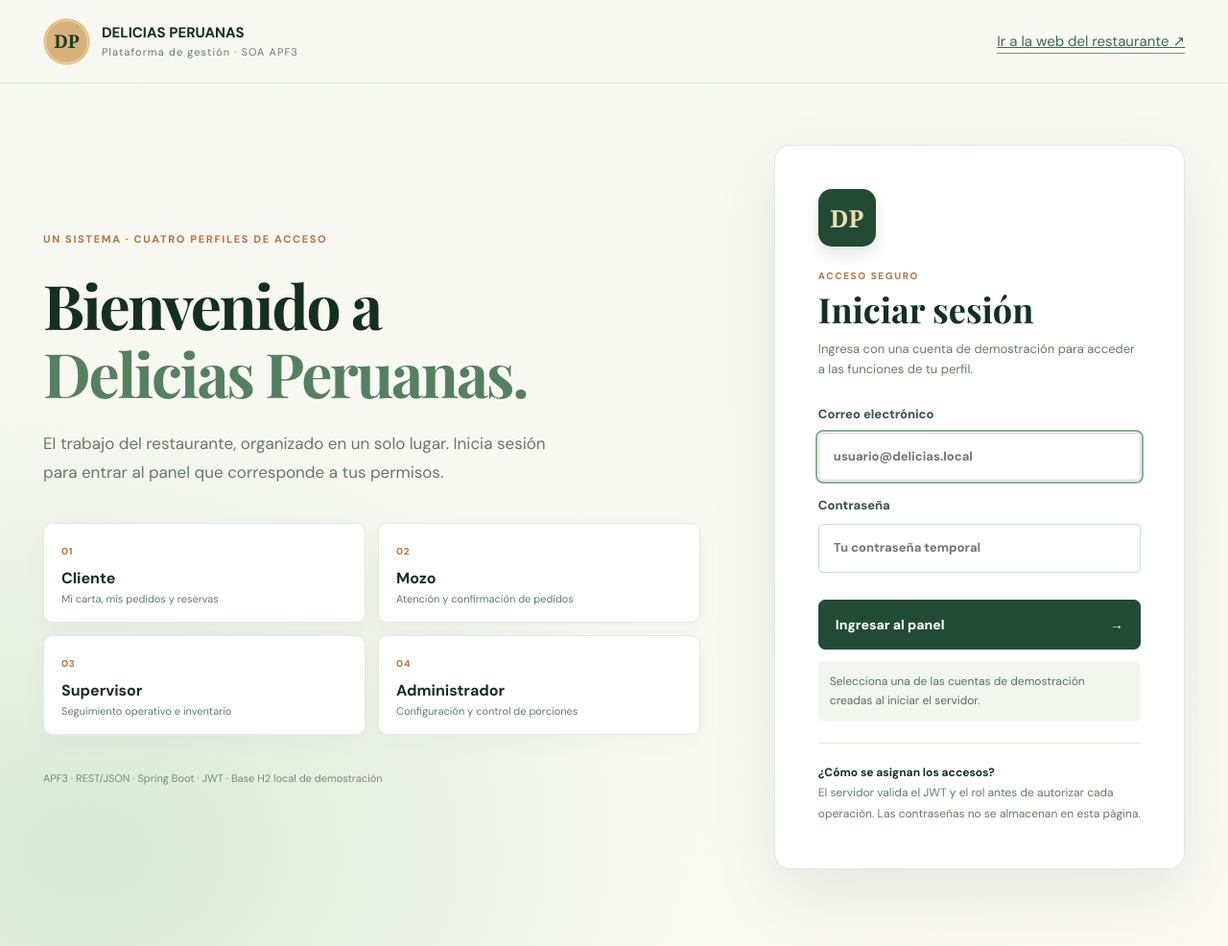
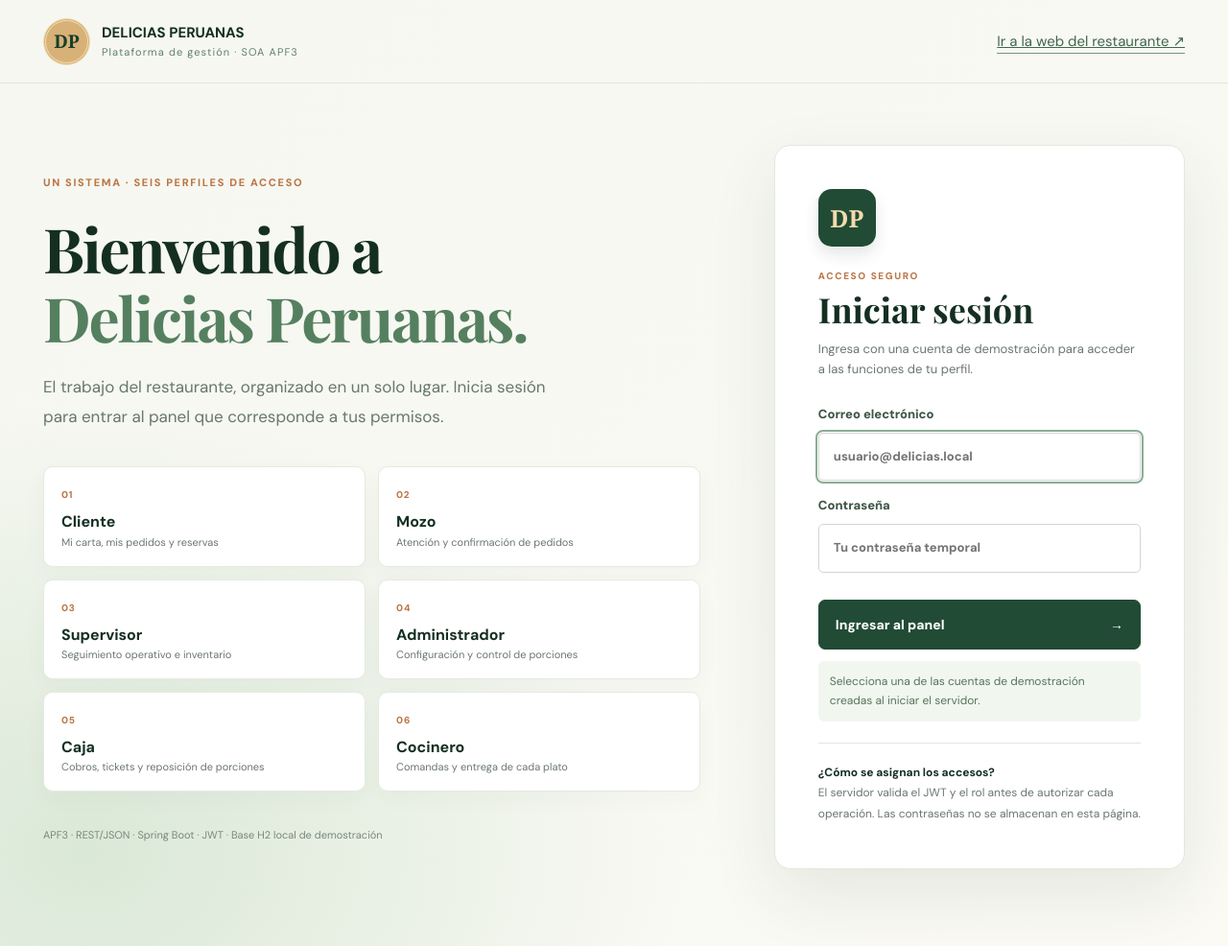
Before and after one commit to rabv7399/Integrador2-grupoRonald, a Spring Boot app: page /soa-demo/index.html in a window 1280 px wide. Shown: the whole page at 96% size. Run offline with Spring Boot 4, Linux system fonts and the light colour scheme; some of the project's set-up classes (security, data sources, template engines, error pages and the like) are left out, and stand-ins take their place.

Commit message:
style(login): mostrar seis perfiles, incluidos Caja y Cocinero

```diff
--- a/backend/src/main/resources/static/soa-demo/index.html
+++ b/backend/src/main/resources/static/soa-demo/index.html
@@ -18,7 +18,7 @@
   </header>
   <main class="access-layout shell">
     <div class="access-message">
-      <span class="eyebrow">UN SISTEMA · CUATRO PERFILES DE ACCESO</span>
+      <span class="eyebrow">UN SISTEMA · SEIS PERFILES DE ACCESO</span>
       <h1>Bienvenido a<br><em>Delicias Peruanas.</em></h1>
       <p>El trabajo del restaurante, organizado en un solo lugar. Inicia sesión para entrar al panel que corresponde a tus permisos.</p>
       <div class="access-roles" aria-label="Perfiles del sistema">
@@ -26,6 +26,8 @@
         <div><span>02</span><strong>Mozo</strong><small>Atención y confirmación de pedidos</small></div>
         <div><span>03</span><strong>Supervisor</strong><small>Seguimiento operativo e inventario</small></div>
         <div><span>04</span><strong>Administrador</strong><small>Configuración y control de porciones</small></div>
+        <div><span>05</span><strong>Caja</strong><small>Cobros, tickets y reposición de porciones</small></div>
+        <div><span>06</span><strong>Cocinero</strong><small>Comandas y entrega de cada plato</small></div>
       </div>
       <div class="access-footnote">APF3 · REST/JSON · Spring Boot · JWT · Base H2 local de demostración</div>
     </div>
```
